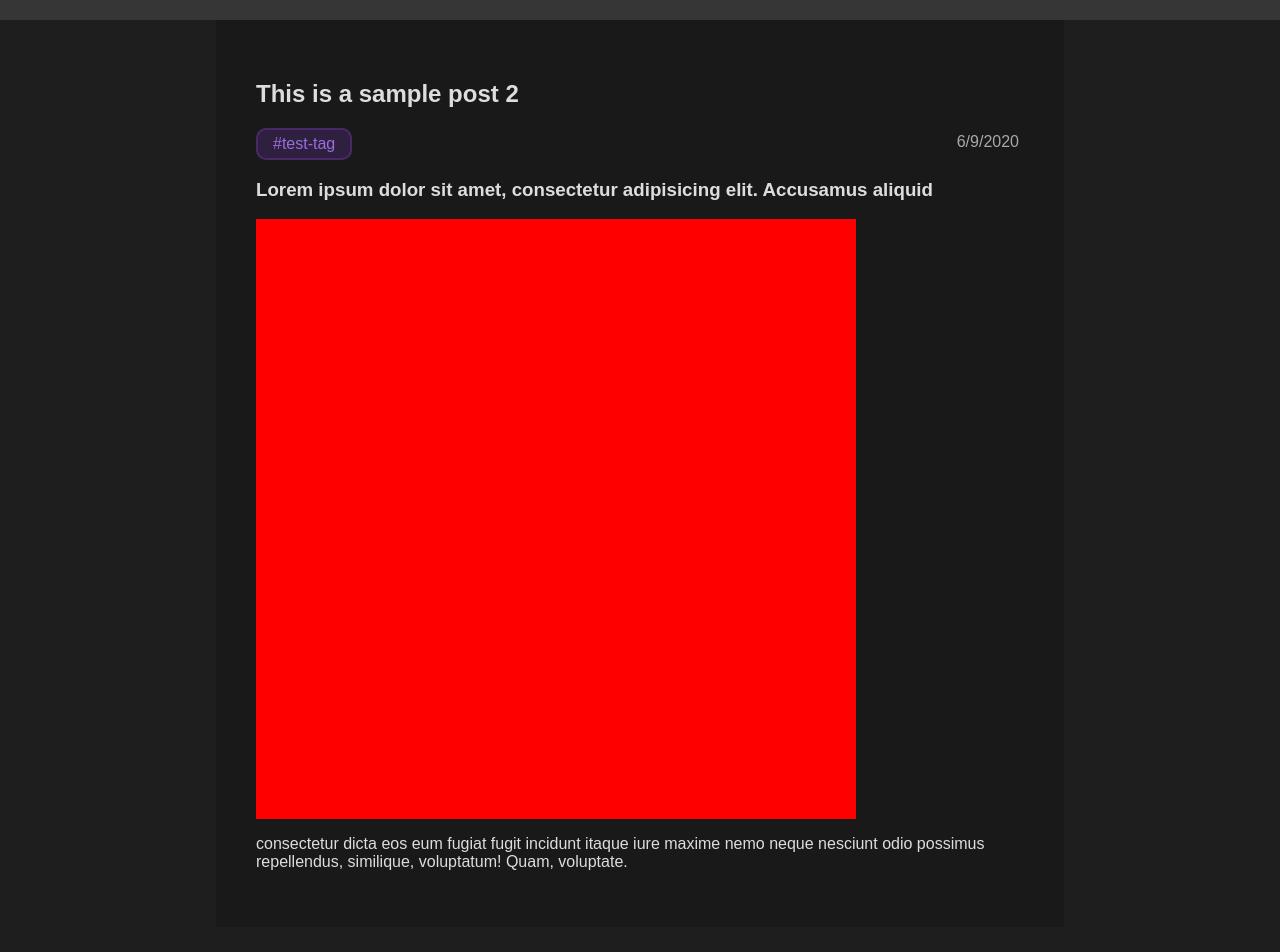
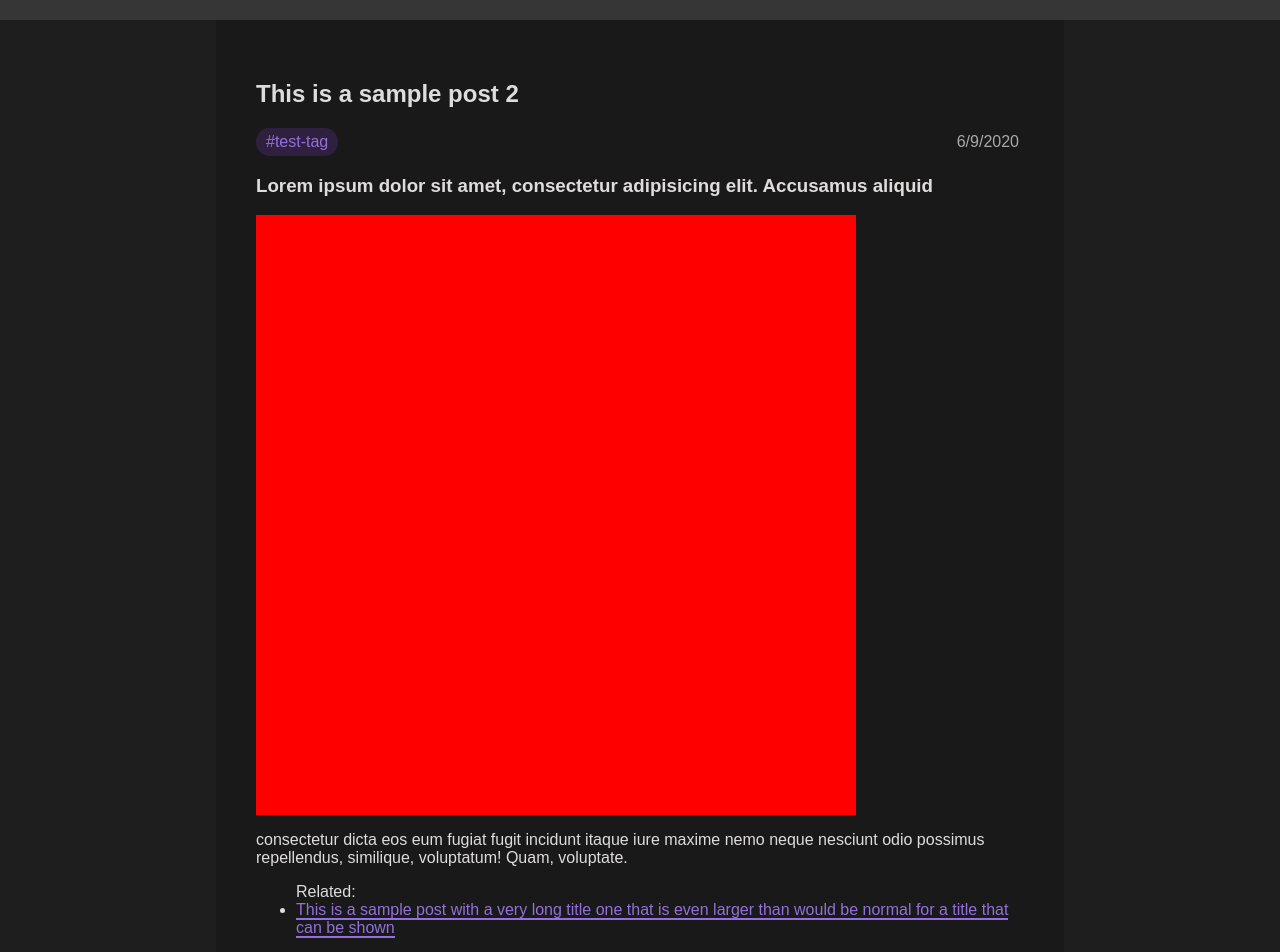
Before and after one commit to MhmdSheref/personalpage, a Next.js app: page /blogs/2 in a window 1280 px wide. Shown: the part 40-992 px from the top of the page. Before the commit the page ends 967 px from the top, so only its background shows below. Built offline with nearby package versions, Linux system fonts and the light colour scheme.

Commit message:
added tags to the sidebar and hyperlinks to related posts

```diff
--- a/components/BlogArticle.jsx
+++ b/components/BlogArticle.jsx
@@ -1,5 +1,6 @@
 import { MDXRemote } from "next-mdx-remote"
 import CodeWindow from "@/components/CodeWindow"
+import Tags from "@/components/Tags";
 
 
 export default function BlogArticle({ blog }) {
@@ -7,7 +8,7 @@ export default function BlogArticle({ blog }) {
         <article>
             <h1 className="MainTitle">{blog.title}</h1>
             <div className="ArticleHead">
-                <div className="tags">{blog.tags.map(tag=>(<span key={tag}>#{tag}</span>))}</div>
+                <Tags tags={blog.tags}/>
                 <time>{blog.date}</time>
             </div>
             <MDXRemote {...blog.content} components={{ CodeWindow }} />
--- a/components/Sidebar.jsx
+++ b/components/Sidebar.jsx
@@ -7,10 +7,7 @@ export default function Sidebar({blogs, setActiveBlogId}) {
                 {blogs.map((blogEntry => (
                     <SidebarEntry
                         key={blogEntry.id}
-                        id={blogEntry.id}
-                        img={{src:blogEntry.images[0], alt:""}}
-                        text={blogEntry.title}
-                        date={blogEntry.date}
+                        blog = {blogEntry}
                         setActiveBlogId={setActiveBlogId}
                     />
                 )))}
--- /dev/null
+++ b/components/Tags.jsx
@@ -0,0 +1,7 @@
+export default function Tags({tags}) {
+    console.log(tags)
+    return (
+
+        <div className="tags">{tags.map(tag=>(<span key={tag}>#{tag}</span>))}</div>
+    )
+}
--- a/pages/blogs/[id].jsx
+++ b/pages/blogs/[id].jsx
@@ -6,6 +6,8 @@ import fs from 'fs'
 import { serialize } from 'next-mdx-remote/serialize'
 import remarkGfm from 'remark-gfm'
 import Head from "next/head";
+import Link from "next/link";
+import {useEffect, useState} from "react";
 
 
 export const getStaticPaths = async () => {
@@ -45,16 +47,33 @@ export const getStaticProps = async ({ params }) => {
 
 export default function Blog({blog}) {
 
+    const [allLinks, setAllLinks] = useState([])
+
+    useEffect(() => {
+        let allLinks = [];
+        blogs.forEach((searchBlog => {
+            if (searchBlog.links.includes(blog.id)) {
+                allLinks.push({title: searchBlog.title, id:searchBlog.id})
+            }
+            if (blog.links.includes(searchBlog.id)) {
+                allLinks.push({title: searchBlog.title, id:searchBlog.id})
+            }
+        }))
+        setAllLinks(allLinks)
+    }, []);
+
     return (
 
         <div className={styles.container}>
             <Head>
-                <title>Sheref's Mind Palace | {blog.title}</title>
+                <title>{`${blog.title} | Sheref's Mind Palace`}</title>
                 <meta property="og:site_name" content="Sheref's Mind Palace" />
                 <meta property="og:title" content={blog.title} />
                 <meta property="og:description" content={blog.plaintext} />
                 <meta property="og:url" content="https://mhmdsheref.vercel.app/" />
                 <meta property="og:type" content="website" />
+
+                <meta name="description" content={blog.plaintext}/>
 
                 {
                     blog.images.length > 0 &&
@@ -66,8 +85,22 @@ export default function Blog({blog}) {
 
                 }
             </Head>
+            <BlogArticle blog={blog}/>
+            {allLinks ?
+                <nav>
+                    <ul>
+                        Related:
+                        {allLinks.map(link => (
+                            <li key={link.id}>
+                                <Link href={`/blogs/${link.id}`}>
+                                    {link.title}
+                                </Link>
+                            </li>
+                        ))}
+                    </ul>
 
-            <BlogArticle blog={blog}/>
+                </nav> : null}
+
         </div>
     );
 }
--- a/styles/blogPreview.module.css
+++ b/styles/blogPreview.module.css
@@ -67,6 +67,7 @@
 }
 
 .callToAction {
+    border-bottom: none;
     background: #663399;
     font-weight: bold;
     color: #dfdcdc;
@@ -77,6 +78,7 @@
 }
 
 .callToAction:hover {
+    box-shadow: none;
     filter: brightness(90%);
     backdrop-filter: brightness(90%);
 }
--- a/styles/globals.css
+++ b/styles/globals.css
@@ -5,6 +5,16 @@ body, html {
   font-family: sans-serif;
 }
 
+a {
+  color: mediumpurple;
+  text-decoration: none;
+  border-bottom: 2px solid mediumpurple;
+}
+
+a:hover {
+  color: #dfdcdc;
+  box-shadow: inset 0 -1.25em 0 0 mediumpurple;
+}
 
 /*----header----*/
 header {
@@ -37,6 +47,8 @@ header {
 
 .header-content>nav>a {
   display: flex;
+  border-bottom: none;
+  box-shadow: none;
   color: #dfdcdc;
   text-decoration: none;
   justify-content: center;
@@ -69,16 +81,18 @@ header {
 
 .tags {
   display: flex;
-  gap: 10px;
-  width: fit-content;
+  gap: 5px;
+  max-width: fit-content;
+  align-items: center;
+  text-wrap: nowrap;
 }
 
 .tags>span {
   color: mediumpurple;
   background: rgba(102, 51, 153, 0.3);
-  border: 2px solid rgba(102, 51, 153, 0.5);
-  border-radius: 10px;
-  padding: 5px 15px;
+  /*border: 2px solid rgba(102, 51, 153, 0.5);*/
+  border-radius: 1000px;
+  padding: 5px 10px;
 }
 
 
@@ -113,7 +127,7 @@ div:has(>.force-graph-container) {
 .Sidebar {
   background: #262626;
   padding-top: 65px;
-  min-width: 300px;
+  min-width: 350px;
   width: 21%;
   position: absolute;
   height: 100%;
@@ -130,31 +144,54 @@ div:has(>.force-graph-container) {
 }
 
 .SidebarEntry {
+  height: 6.1rem;
   color: inherit;
   text-decoration: none;
   background: #363636;
-  display: flex;
+  display: grid;
+  grid-template:
+"img text text" 1fr
+"img text text" 1fr
+"img tags date" 1fr / auto auto 1fr;
   margin: 25px 0;
   align-items: center;
   justify-content: space-between;
   border-radius: 5px;
-  overflow: hidden;
+  /*overflow: hidden;*/
   cursor: pointer;
 }
 
 .SidebarEntry>img {
-  height: 5rem;
+  height: inherit;
+  width: 6.1rem;
+  object-fit: cover;
+  grid-area: img;
+  margin: 0 10px 0 0;
+
 }
 
 .SidebarEntry>p {
-  margin: 0 0 0 10px;
+  grid-area: text;
   display: -webkit-box;
   display: -moz-box;
   -webkit-box-orient: vertical;
   -moz-box-orient: vertical;
-  line-clamp: 4;
-  -webkit-line-clamp: 4;
+  line-clamp: 3;
+  -webkit-line-clamp: 3;
   overflow: hidden;
+}
+
+.SidebarEntry>time {
+  grid-area: date;
+  justify-self: right;
+  padding-right: 15px;
+}
+
+.SidebarEntry>.tags {
+  grid-area: tags;
+  justify-self: left;
+  width: 100%;
+  overflow-x: auto;
 }
 
 time {
```
Also changed, not shown: components/SidebarEntry.jsx (+22 -5 lines), pages/index.jsx (+10 -2 lines).
